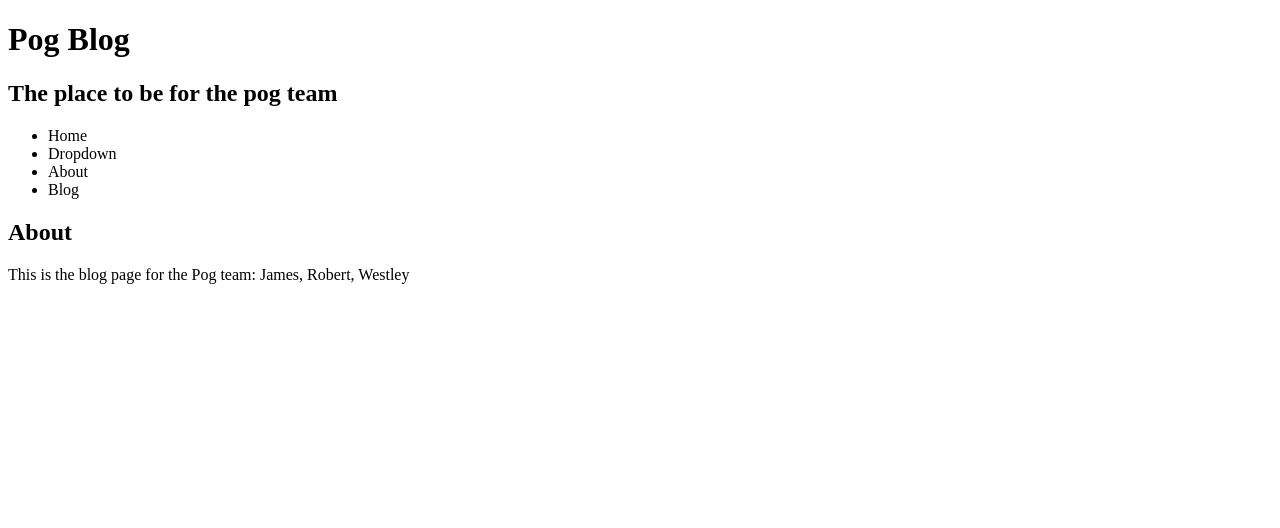
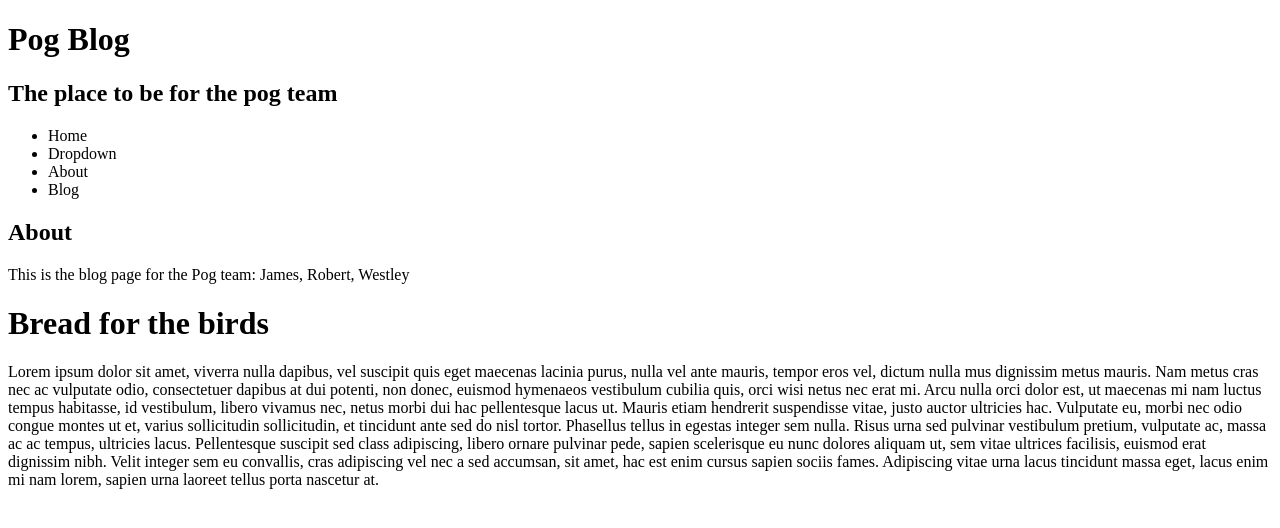
Before and after one commit to Wisbell/static-web-blog-pogs, a plain HTML site: page index.html in a window 1280 px wide. Drawn offline with Linux system fonts and the light colour scheme.

Commit message:
added text to the article h1 and section

```diff
--- a/index.html
+++ b/index.html
@@ -24,9 +24,9 @@
 </div>
 
 <div class="">
-  <h1></h1>
+  <h1>Bread for the birds</h1>
   <article>
-    <section></section>
+    <section> Lorem ipsum dolor sit amet, viverra nulla dapibus, vel suscipit quis eget maecenas lacinia purus, nulla vel ante mauris, tempor eros vel, dictum nulla mus dignissim metus mauris. Nam metus cras nec ac vulputate odio, consectetuer dapibus at dui potenti, non donec, euismod hymenaeos vestibulum cubilia quis, orci wisi netus nec erat mi. Arcu nulla orci dolor est, ut maecenas mi nam luctus tempus habitasse, id vestibulum, libero vivamus nec, netus morbi dui hac pellentesque lacus ut. Mauris etiam hendrerit suspendisse vitae, justo auctor ultricies hac. Vulputate eu, morbi nec odio congue montes ut et, varius sollicitudin sollicitudin, et tincidunt ante sed do nisl tortor. Phasellus tellus in egestas integer sem nulla. Risus urna sed pulvinar vestibulum pretium, vulputate ac, massa ac ac tempus, ultricies lacus. Pellentesque suscipit sed class adipiscing, libero ornare pulvinar pede, sapien scelerisque eu nunc dolores aliquam ut, sem vitae ultrices facilisis, euismod erat dignissim nibh. Velit integer sem eu convallis, cras adipiscing vel nec a sed accumsan, sit amet, hac est enim cursus sapien sociis fames. Adipiscing vitae urna lacus tincidunt massa eget, lacus enim mi nam lorem, sapien urna laoreet tellus porta nascetur at.</section>
   </article>
 </div>
 
```
